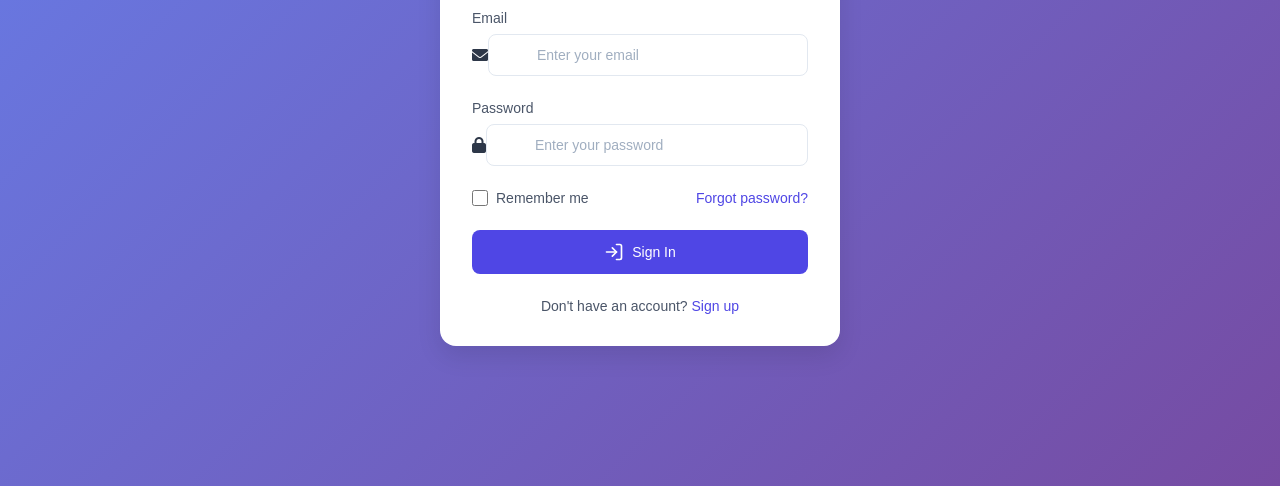
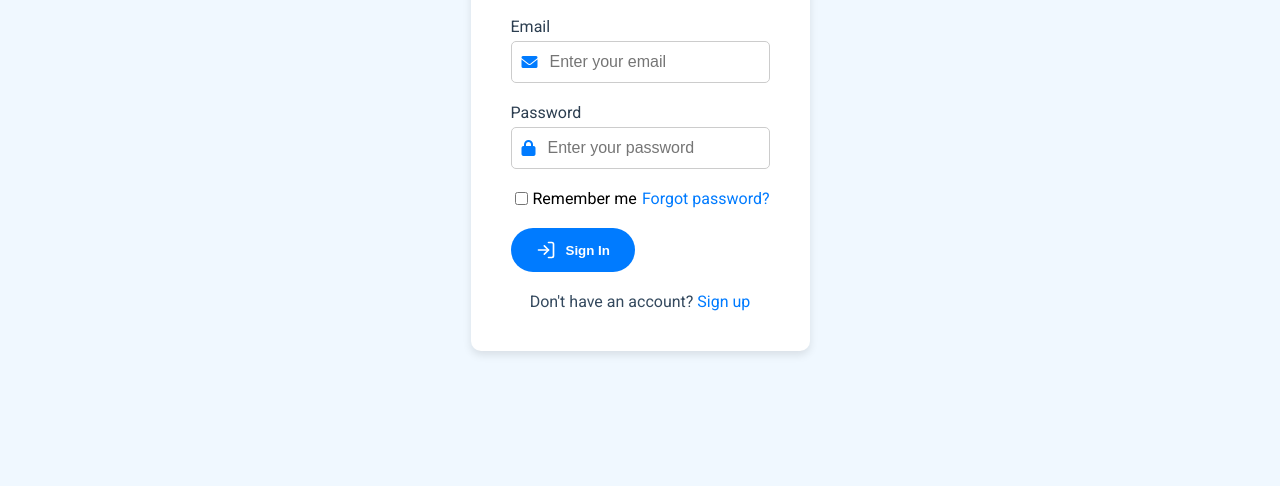
Before and after one commit to dex-gaurav/hooplox, a plain HTML site: page frontend/login.html in a window 1280 px wide. Shown: the part 314-800 px from the top of the page. Drawn offline with Linux system fonts and the light colour scheme.

Commit message:
Update login.html

```diff
--- a/frontend/login.html
+++ b/frontend/login.html
@@ -4,11 +4,132 @@
     <meta charset="UTF-8">
     <meta name="viewport" content="width=device-width, initial-scale=1.0">
     <title>Login - Hooplox</title>
-    <link rel="stylesheet" href="login.css">
     <link rel="stylesheet" href="https://cdnjs.cloudflare.com/ajax/libs/font-awesome/6.0.0-beta3/css/all.min.css">
+    <link href="https://fonts.googleapis.com/css2?family=Montserrat:wght@400;700&family=Roboto:wght@400;700&display=swap" rel="stylesheet">
     <style>
         body {
-            font-family: 'Arial', sans-serif;
+            font-family: 'Roboto', sans-serif;
+            background-color: #f0f8ff;
+            display: flex;
+            justify-content: center;
+            align-items: center;
+            height: 100vh;
+            margin: 0;
+        }
+        .container {
+            background-color: #ffffff;
+            padding: 40px;
+            border-radius: 10px;
+            box-shadow: 0 4px 8px rgba(0, 0, 0, 0.1);
+            text-align: center;
+            animation: fadeIn 1s ease-in-out;
+        }
+        .login-card {
+            max-width: 400px;
+            margin: auto;
+        }
+        .login-header {
+            margin-bottom: 20px;
+        }
+        .login-header svg {
+            color: #007BFF;
+        }
+        .login-header h1 {
+            font-family: 'Montserrat', sans-serif;
+            color: #2c3e50;
+            margin: 10px 0;
+        }
+        .login-header p {
+            color: #34495e;
+        }
+        .login-form {
+            text-align: left;
+        }
+        .form-group {
+            margin-bottom: 20px;
+        }
+        .form-group label {
+            display: block;
+            margin-bottom: 5px;
+            color: #2c3e50;
+        }
+        .input-group {
+            display: flex;
+            align-items: center;
+            border: 1px solid #ccc;
+            border-radius: 5px;
+            padding: 10px;
+        }
+        .input-group i {
+            margin-right: 10px;
+            color: #007BFF;
+        }
+        .input-group input {
+            border: none;
+            outline: none;
+            flex: 1;
+            font-size: 16px;
+        }
+        .form-options {
+            display: flex;
+            justify-content: space-between;
+            align-items: center;
+            margin-bottom: 20px;
+        }
+        .remember-me {
+            display: flex;
+            align-items: center;
+        }
+        .remember-me input {
+            margin-right: 5px;
+        }
+        .forgot-password {
+            color: #007BFF;
+            text-decoration: none;
+        }
+        .forgot-password:hover {
+            text-decoration: underline;
+        }
+        .login-btn {
+            background-color: #007BFF;
+            color: white;
+            padding: 12px 25px;
+            border-radius: 50px;
+            font-weight: 700;
+            border: none;
+            cursor: pointer;
+            transition: all 0.3s ease;
+            display: flex;
+            align-items: center;
+            justify-content: center;
+        }
+        .login-btn svg {
+            margin-right: 10px;
+        }
+        .login-btn:hover {
+            background-color: #0056b3;
+            transform: scale(1.05);
+        }
+        .signup-link {
+            margin-top: 20px;
+            color: #34495e;
+        }
+        .signup-link a {
+            color: #007BFF;
+            text-decoration: none;
+        }
+        .signup-link a:hover {
+            text-decoration: underline;
+        }
+        @keyframes fadeIn {
+            from {
+                opacity: 0;
+                transform: translateY(20px);
+            }
+            to {
+                opacity: 1;
+                transform: translateY(0);
+            }
         }
     </style>
 </head>
@@ -54,7 +175,7 @@
             </form>
 
             <div class="signup-link">
-                Don't have an account? <a href="#" id="signupLink">Sign up</a>
+                Don't have an account? <a href="signup.html" id="signupLink">Sign up</a>
             </div>
         </div>
     </div>
```
